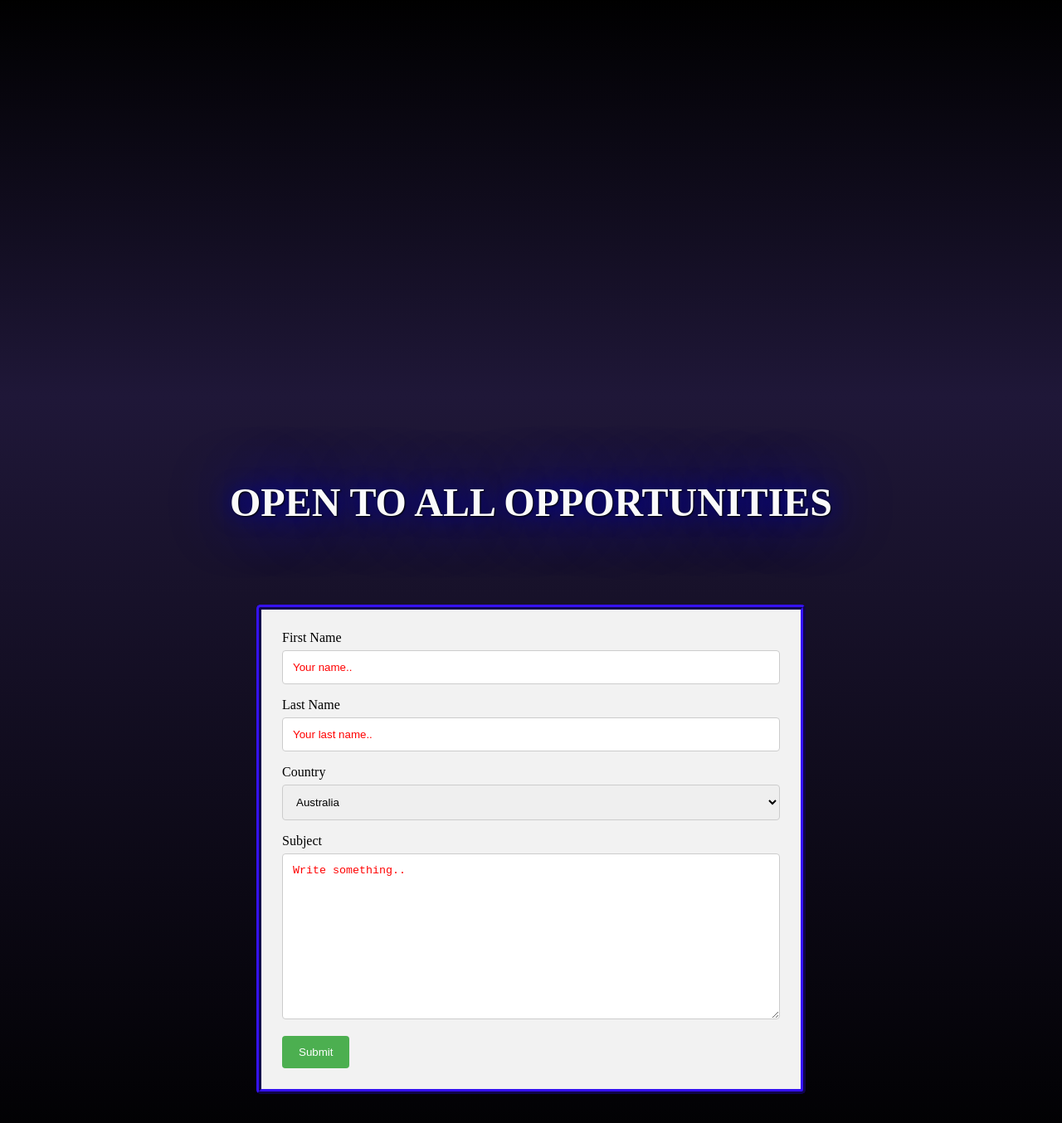
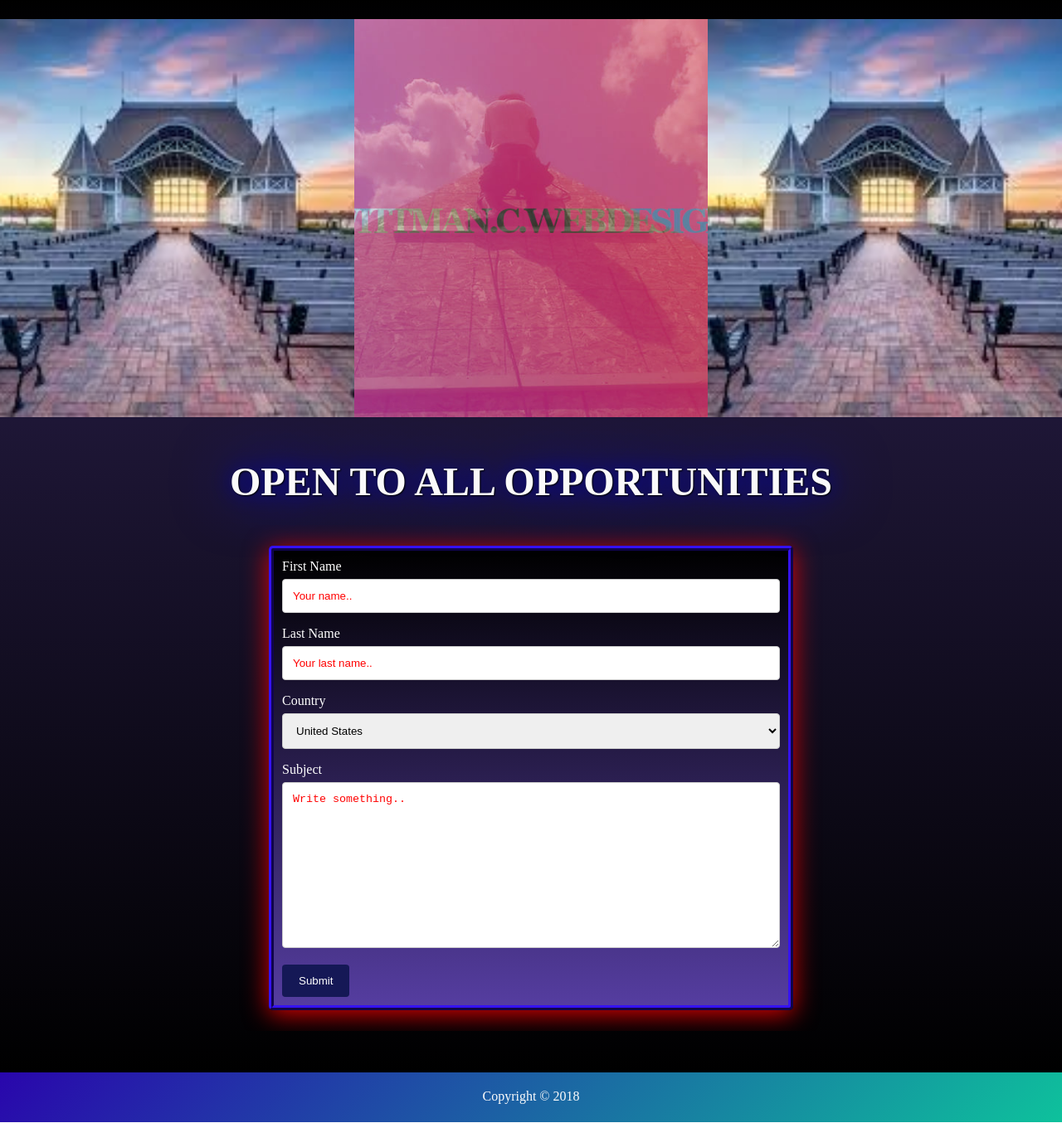
Before and after one commit to 1sfaccia1/newProject20, a plain HTML site: page index.html in a window 1280 px wide. Shown: the part 869-2223 px from the top of the page at 83% size. Drawn offline with Linux system fonts and the light colour scheme.

Commit message:
more stuff

```diff
--- a/css/style.css
+++ b/css/style.css
@@ -80,10 +80,83 @@ section#about{
 
 }
 
+
+.column {
+    float: left;
+    width: 33.33%;
+    height: 100%;
+}
+.row {
+  height: 100%;
+  padding-top: 25px;
+}
+
+.row:after {
+    content: "";
+    display: table;
+    clear: both;
+}
+/* The flip card container - set the width and height to whatever you want. We have added the border property to demonstrate that the flip itself goes out of the box on hover (remove perspective if you don't want the 3D effect */
+.flip-card {
+  background-color: transparent;
+  width: 100%;
+  height: 100%;
+
+  perspective: 1000px; /* Remove this if you don't want the 3D effect */
+}
+
+/* This container is needed to position the front and back side */
+.flip-card-inner {
+  position: relative;
+  width: 100%;
+  height: 100%;
+  text-align: center;
+  transition: transform 0.8s;
+  transform-style: preserve-3d;
+}
+
+/* Do an horizontal flip when you move the mouse over the flip box container */
+.flip-card:hover .flip-card-inner {
+  transform: rotateY(180deg);
+}
+
+.card1{
+  background-image: url('../img/harreatBandStand.jpg');
+background-repeat: no-repeat;
+background-size: cover;
+background-position: center;
+}
+.card2{
+  background-image: url('../img/wittman.webdesigns.jpg');
+background-repeat: no-repeat;
+background-size: cover;
+background-position: center;
+}
+/* Position the front and back side */
+.flip-card-front, .flip-card-back {
+  position: absolute;
+  width: 100%;
+  height: 100%;
+  backface-visibility: hidden;
+}
+
+/* Style the front side (fallback if image is missing) */
+.flip-card-front {
+  background-color: #bbb;
+  color: black;
+}
+
+/* Style the back side */
+.flip-card-back {
+  background-color: dodgerblue;
+  color: white;
+  transform: rotateY(180deg);
+}
+
 section#contact{
 background-image: linear-gradient(#1f1738, #000);
  height: 100%;
-  padding: 100px 0;
+  padding: 50px 0 50px 0;
 
 }
 
@@ -94,8 +167,11 @@ section h2{
   text-transform: uppercase;
   position: relative;
   text-align: center;
-  padding-bottom: 2em;
+  padding: 25px 0;
 
+}
+form{
+  color: white;
 }
 
 input[type=text], select, textarea {
@@ -111,7 +187,7 @@ input[type=text], select, textarea {
 
 
 input[type=submit] {
-    background-color: #4CAF50;
+  background-color: #151856;
     color: white;
     padding: 12px 20px;
     border: none;
@@ -121,16 +197,19 @@ input[type=submit] {
 
 
 input[type=submit]:hover {
-    background-color: #45a049;
+    background-color: #ff0000;
+    border: 1px solid #000;
+    box-sizing: border-box;
 }
 
 .container2 {
     border-radius: 5px;
-    background-color: #f2f2f2;
-    padding: 25px;
+        background-image: linear-gradient(#000,#553da0);
+    padding: 10px;
     max-width: 600px;
-    margin: 0 auto;
+    margin: 25px auto;
     border: ridge 0.4em #230ca0;
+      box-shadow: 0px 5px 30px rgba(255, 0, 0, 0.87);
 }
 
 ::placeholder {
@@ -143,6 +222,11 @@ footer{
   text-align: center;
   height: 60px;
   background-image: linear-gradient(-45deg,#0ec19c,#2906ac);
+  box-sizing: border-box;
+}
+footer p{
+padding: 20px 0;
+color: #fcfcfc;
 }
 
 @media(max-width: 650px) {
@@ -159,3 +243,7 @@ footer{
   header {
     padding-bottom: 15px;
   }
+  .column {
+      width: 100%;
+  }
+}
--- a/index.html
+++ b/index.html
@@ -28,14 +28,57 @@
     <h1>faccia.designs</h1>
   </section>
   <section id="about">
+    <div class="row">
+      <div class="column">
+        <div class="flip-card">
+          <div class="flip-card-inner">
+            <div class="flip-card-front card1">
 
+            </div>
+            <div class="flip-card-back">
+              <h3>John Doe</h3>
+              <p>Architect & Engineer</p>
+              <p>We love that guy</p>
+            </div>
+          </div>
+        </div>
+
+      </div>
+      <div class="column">
+        <div class="flip-card">
+          <div class="flip-card-inner">
+            <div class="flip-card-front card2">
+
+            </div>
+            <div class="flip-card-back">
+              <h3>John Doe</h3>
+              <p>Architect & Engineer</p>
+              <p>We love that guy</p>
+            </div>
+          </div>
+        </div>
+      </div>
+      <div class="column">
+        <div class="flip-card">
+          <div class="flip-card-inner">
+            <div class="flip-card-front card1">
+
+            </div>
+            <div class="flip-card-back">
+              <h3>John Doe</h3>
+              <p>Architect & Engineer</p>
+              <p>We love that guy</p>
+            </div>
+          </div>
+        </div>
+      </div>
+    </div>
   </section>
   <section id="contact">
     <h2>open to all opportunities</h2>
     <div class="container">
       <div class="container2">
         <form>
-
           <label for="fname">First Name</label>
           <input type="text" id="fname" name="firstname" placeholder="Your name..">
 
@@ -44,9 +87,9 @@
 
           <label for="country">Country</label>
           <select id="country" name="country">
-            <option value="australia">Australia</option>
+            <option value="United States">United States</option>
             <option value="canada">Canada</option>
-            <option value="usa">USA</option>
+            <option value="usa">Other</option>
           </select>
 
           <label for="subject">Subject</label>
@@ -59,8 +102,8 @@
     </div>
   </section>
   <footer>
-      <p id="Copyright">Copyright &copy; 2018</p>
-    </footer>
+    <p id="Copyright">Copyright &copy; 2018</p>
+  </footer>
   <script src="../js/main.js"></script>
 </body>
 
```
Also changed, not shown: img/harreatBandStand.jpg (added), img/wittman.webdesigns.jpg (added).
